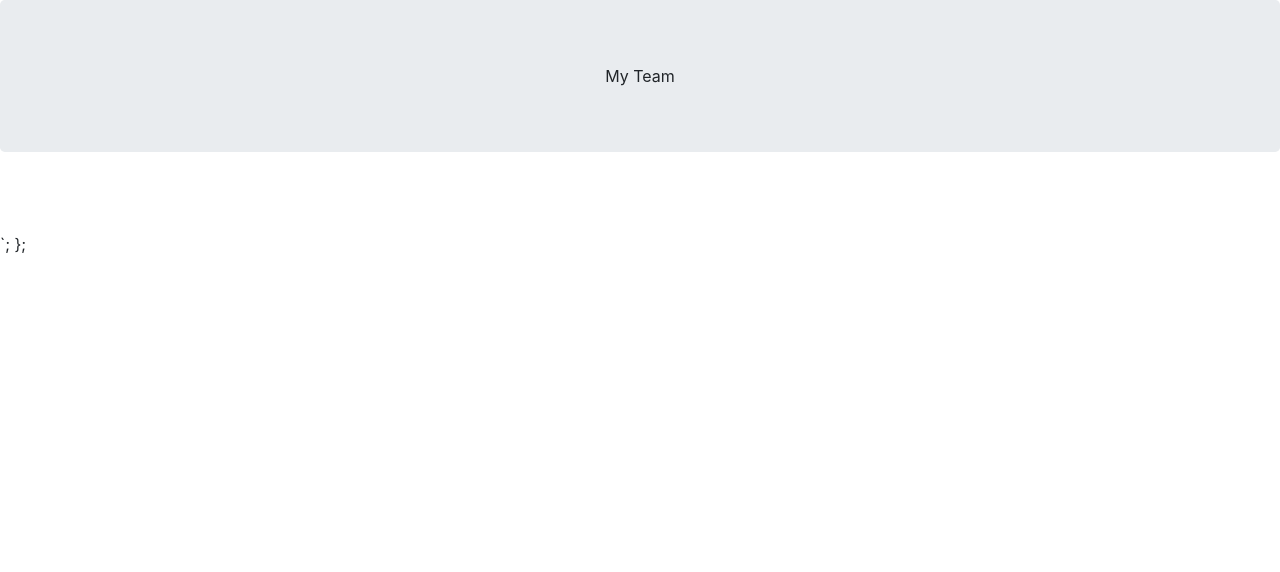
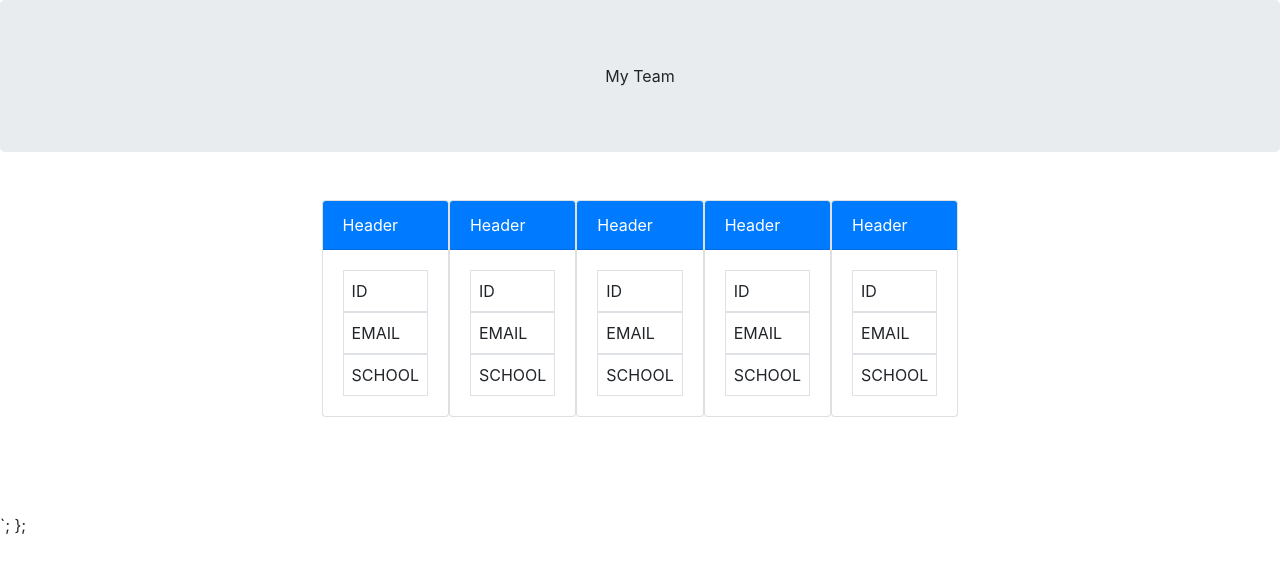
Before and after one commit to ginomaglaqueucla/team-profile-generator-gm20, a website: page dist/index.htm in a window 1280 px wide. Drawn offline with nearby package versions, Linux system fonts and the light colour scheme; files that its build step writes are made by us from their sources.

Commit message:
html mockup progress

```diff
--- a/dist/index.htm
+++ b/dist/index.htm
@@ -16,8 +16,77 @@
   <header class="jumbotron text-center">
        My Team
   </header>
-  <main class="container my-5">
-
+  <main class="d-flex justify-content-center m-5">
+    <div class="card mb-3" style="max-width: 18rem;">
+        <div class="card-header text-white bg-primary">Header</div>
+        <div class="card-body">
+            <div class="border p-2">
+                ID
+            </div>
+            <div class="border p-2">
+                EMAIL
+            </div>
+            <div class="border p-2">
+                SCHOOL
+            </div>
+        </div>
+    </div>
+    <div class="card mb-3" style="max-width: 18rem;">
+        <div class="card-header text-white bg-primary">Header</div>
+        <div class="card-body">
+            <div class="border p-2">
+                ID
+            </div>
+            <div class="border p-2">
+                EMAIL
+            </div>
+            <div class="border p-2">
+                SCHOOL
+            </div>
+        </div>
+    </div>
+    <div class="card mb-3" style="max-width: 18rem;">
+        <div class="card-header text-white bg-primary">Header</div>
+        <div class="card-body">
+            <div class="border p-2">
+                ID
+            </div>
+            <div class="border p-2">
+                EMAIL
+            </div>
+            <div class="border p-2">
+                SCHOOL
+            </div>
+        </div>
+    </div>
+    <div class="card mb-3" style="max-width: 18rem;">
+        <div class="card-header text-white bg-primary">Header</div>
+        <div class="card-body">
+            <div class="border p-2">
+                ID
+            </div>
+            <div class="border p-2">
+                EMAIL
+            </div>
+            <div class="border p-2">
+                SCHOOL
+            </div>
+        </div>
+    </div>
+    <div class="card mb-3" style="max-width: 18rem;">
+        <div class="card-header text-white bg-primary">Header</div>
+        <div class="card-body">
+            <div class="border p-2">
+                ID
+            </div>
+            <div class="border p-2">
+                EMAIL
+            </div>
+            <div class="border p-2">
+                SCHOOL
+            </div>
+        </div>
+    </div>
   </main>
   <footer class="container text-center py-3">
   </footer>
```
